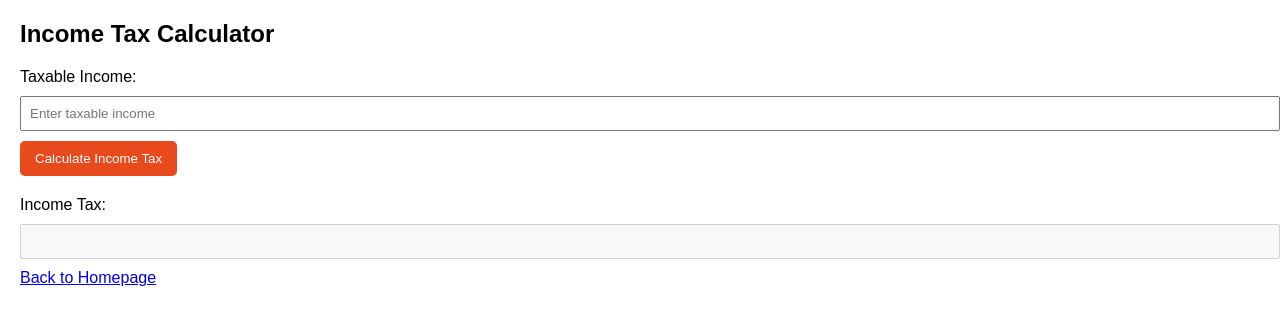
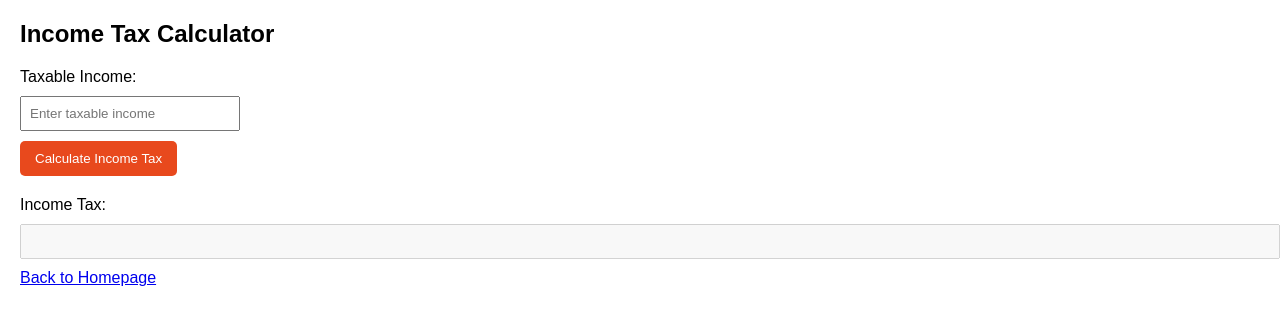
Before and after one commit to GGarrd/CS1130, a plain HTML site: page income.html in a window 1280 px wide. Drawn offline with Linux system fonts and the light colour scheme.

Commit message:
Update income.html

```diff
--- a/income.html
+++ b/income.html
@@ -44,7 +44,7 @@
 
   <!-- Taxable Income -->
   <label for="taxableIncome">Taxable Income:</label>
-  <input type="number" id="taxableIncome" placeholder="Enter taxable income">
+  <input type="number" id="taxableIncome" class="short-input" placeholder="Enter taxable income">
 
   <button onclick="calculateTax()">Calculate Income Tax</button>
 
```
